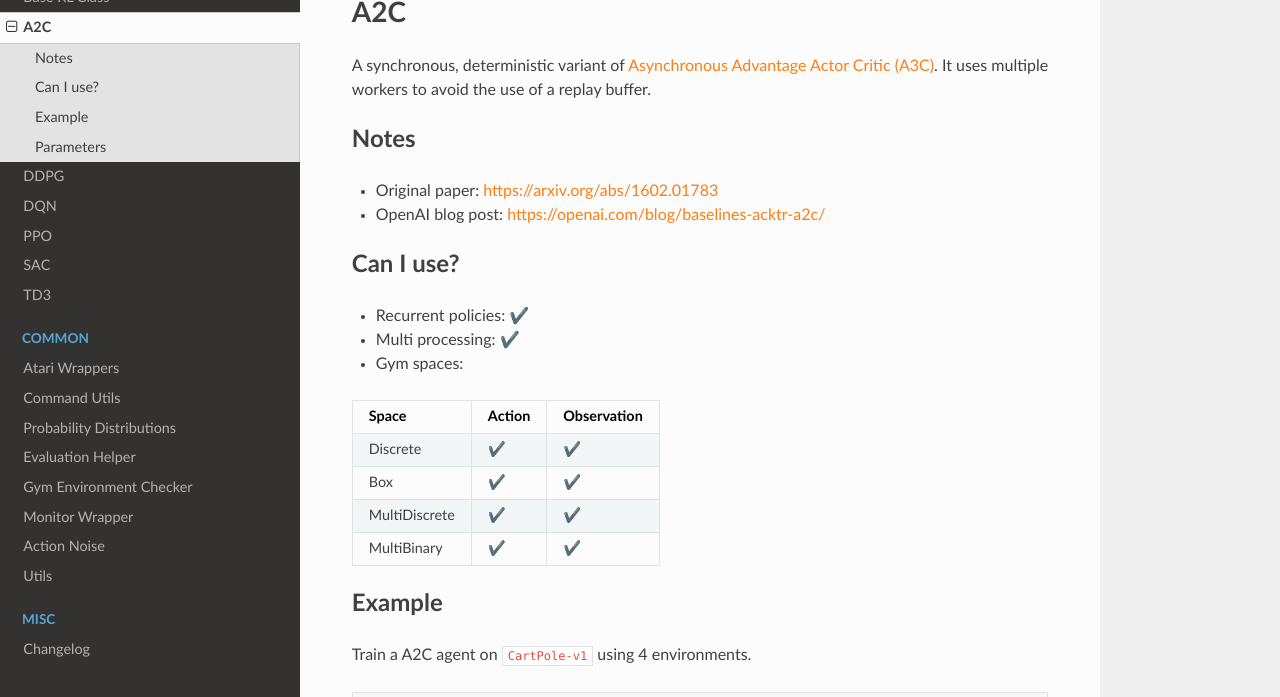
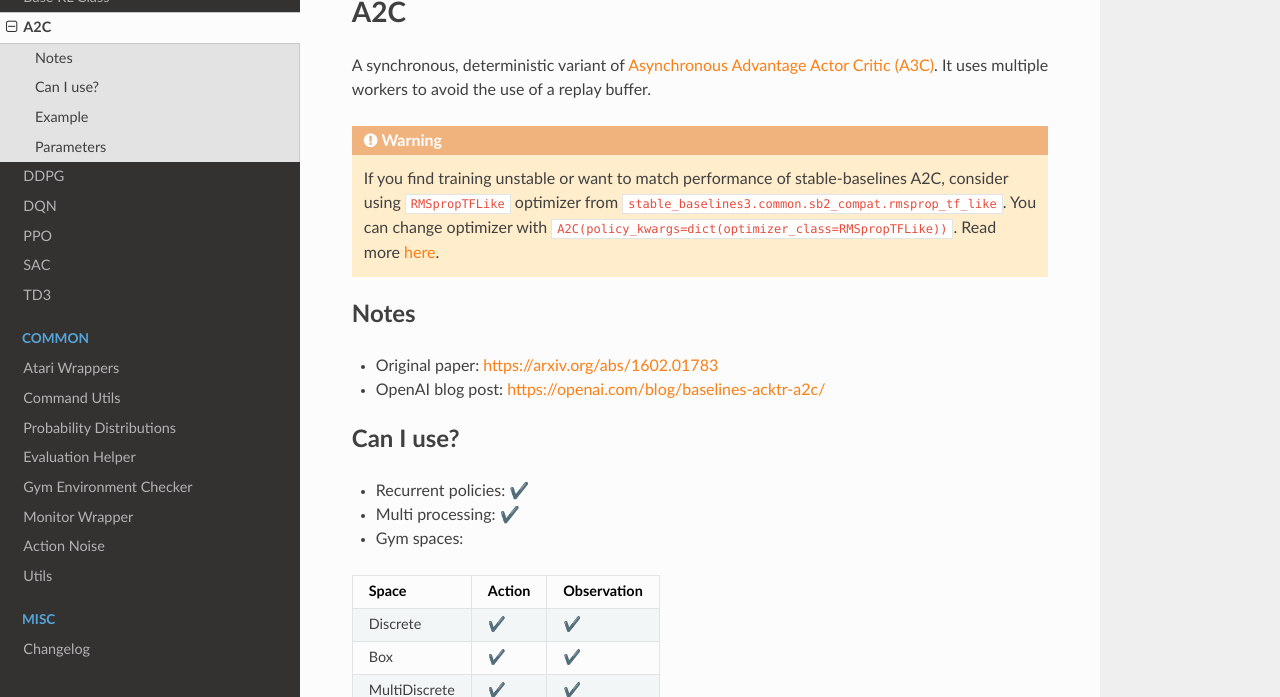
Before and after one commit to DLR-RM/stable-baselines3, a Sphinx documentation site: the page built from docs/modules/a2c.rst, in a window 1280 px wide and 900 px high, cut to the strip 203-900 px from the top of the window. Built offline with Sphinx 7.4.7 and the Read the Docs theme 2.0.0, drawn with Linux system fonts in a browser that asks for light colours; pages that are not in the unit, such as notebooks, are missing from menus.

Commit message:
Add comment on RMSprop implementations to A2C

```diff
--- a/docs/modules/a2c.rst
+++ b/docs/modules/a2c.rst
@@ -8,6 +8,14 @@ A2C
 
 A synchronous, deterministic variant of `Asynchronous Advantage Actor Critic (A3C) <https://arxiv.org/abs/1602.01783>`_.
 It uses multiple workers to avoid the use of a replay buffer.
+
+
+.. warning::
+
+  If you find training unstable or want to match performance of stable-baselines A2C, consider using
+  ``RMSpropTFLike`` optimizer from ``stable_baselines3.common.sb2_compat.rmsprop_tf_like``.
+  You can change optimizer with ``A2C(policy_kwargs=dict(optimizer_class=RMSpropTFLike))``.
+  Read more `here <https://github.com/DLR-RM/stable-baselines3/pull/110#issuecomment-663255241>`_.
 
 
 Notes
```
